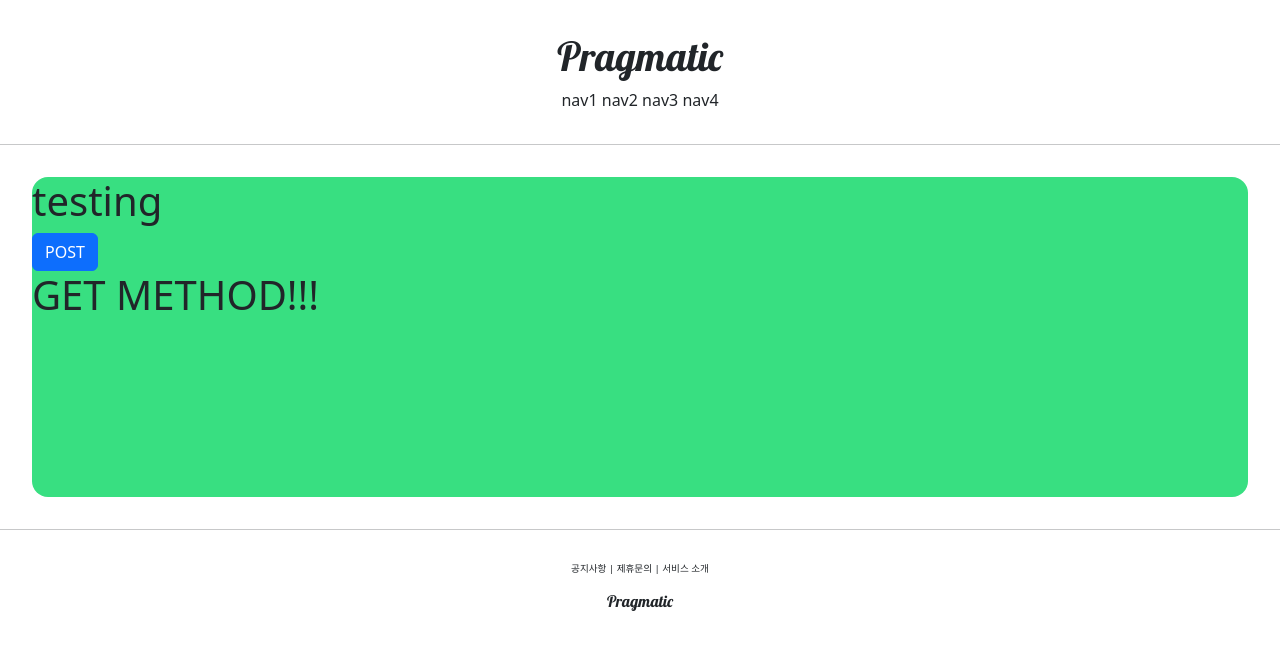
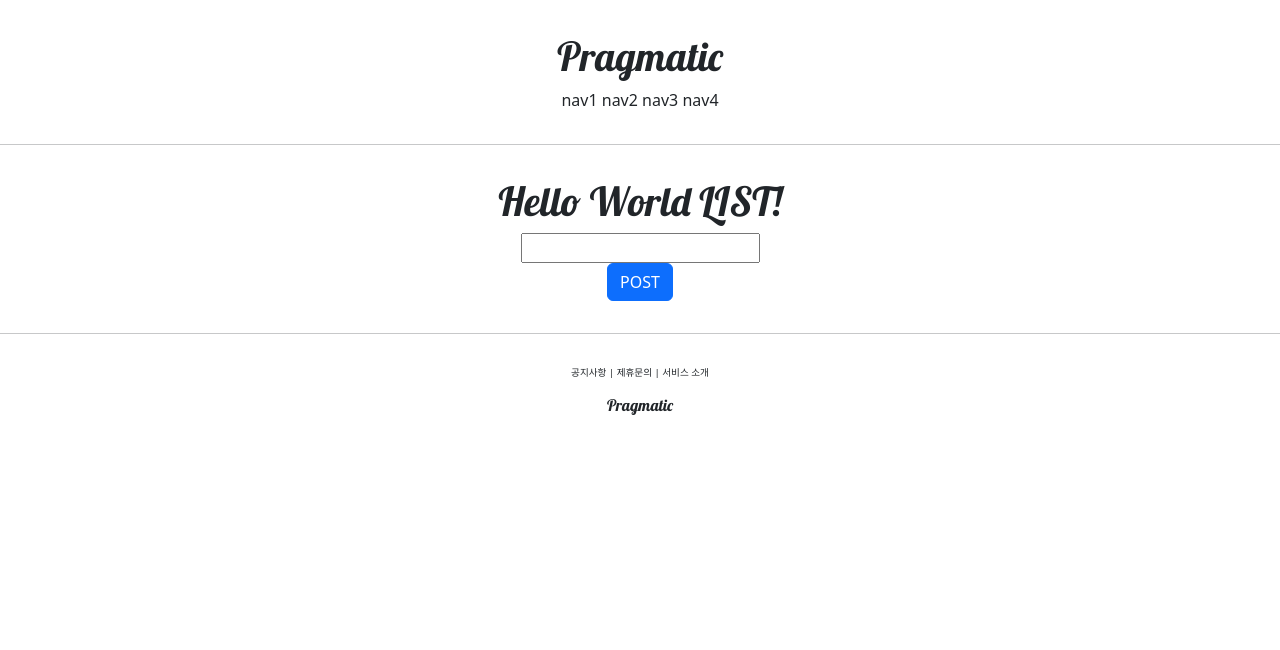
Before and after one commit to diarlee/pragmatic, a Django app: page /account/hello_world/ in a window 1280 px wide. Shown: the top 650 px of the page. Run offline with Django 4.2, Linux system fonts and the light colour scheme.

Commit message:
django course 17 commit

```diff
--- a/accountApp/templates/accountApp/hello_world.html
+++ b/accountApp/templates/accountApp/hello_world.html
@@ -2,19 +2,26 @@
 
 {% block content %}
 
-<div style="height: 20rem; background-color: #38df81; border-radius: 1rem; margin: 2rem;">
-    <h1>
-        testing
+<div style="border-radius: 1rem; margin: 2rem; text-align: center;">
+    <h1 style="font-family: 'lobster', cursive;">
+        Hello World LIST!
     </h1>
 
     <form action="/account/hello_world/" method="post">
         {% csrf_token %}
-        <input type="submit" class="btn btn-primary" value="POST">
+        <div>
+            <input type="text" name="hello_world_input">
+        </div>
+        <div>
+            <input type="submit" class="btn btn-primary" value="POST">
+        </div>
     </form>
 
+    {% if new_hello_world_output %}
     <h1>
-        {{ text }}
+        {{ new_hello_world_output.text }}
     </h1>
+    {% endif %}
 </div>
 
 {% endblock %}
--- a/accountApp/views.py
+++ b/accountApp/views.py
@@ -2,10 +2,18 @@
 from django.shortcuts import render, HttpResponse
 
 # Create your views here.
+from accountApp.models import HelloWorld
 
 def hello_world(request):
 
     if request.method == 'POST':
-        return render(request, 'accountApp/hello_world.html', context={'text' : 'POST METHOD!!!'})
+
+        temp = request.POST.get('hello_world_input')
+
+        new_hello_world = HelloWorld()
+        new_hello_world.text = temp
+        new_hello_world.save()
+
+        return render(request, 'accountApp/hello_world.html', context={'new_hello_world_output' : new_hello_world})
     else:
         return render(request, 'accountApp/hello_world.html', context={'text' : 'GET METHOD!!!'})
```
